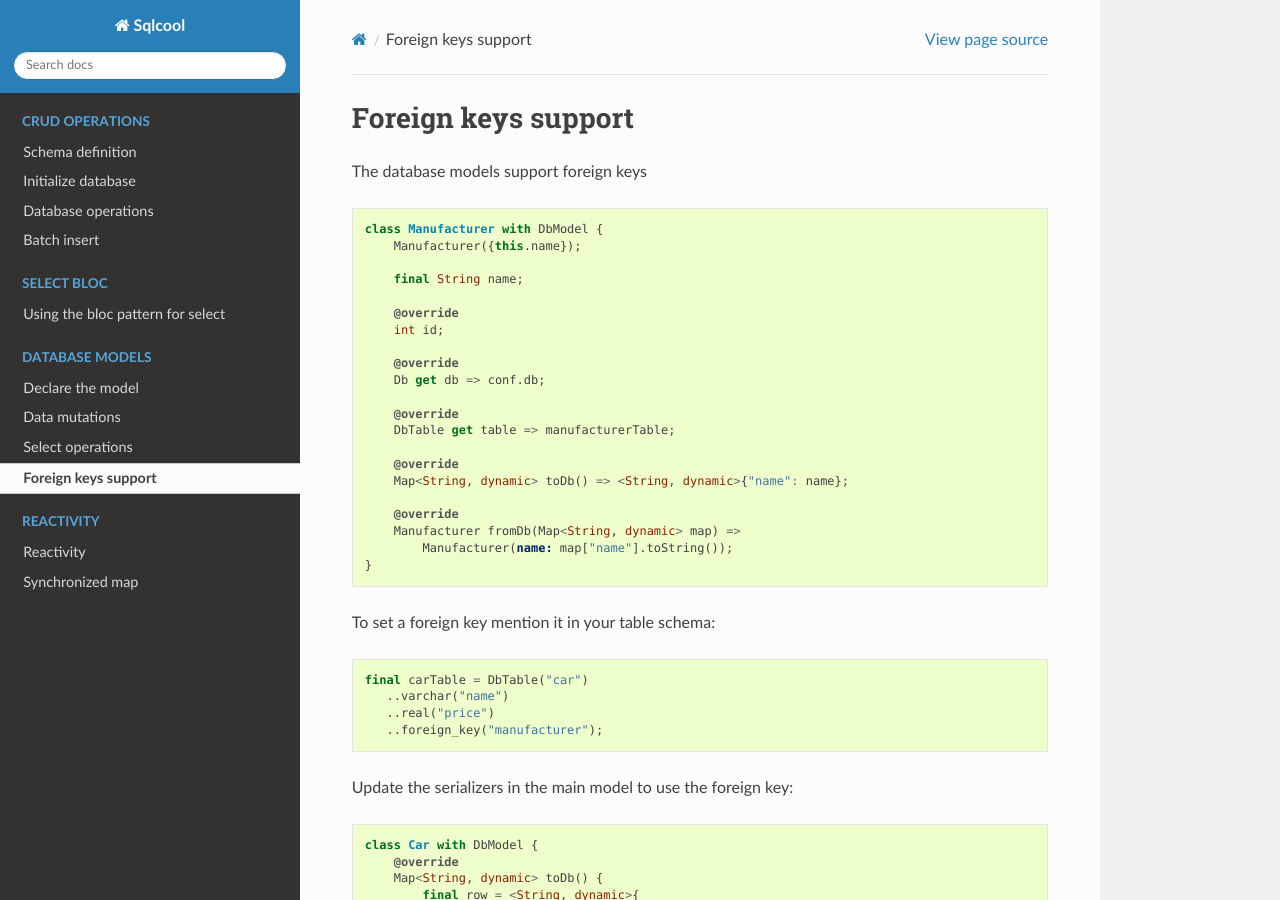
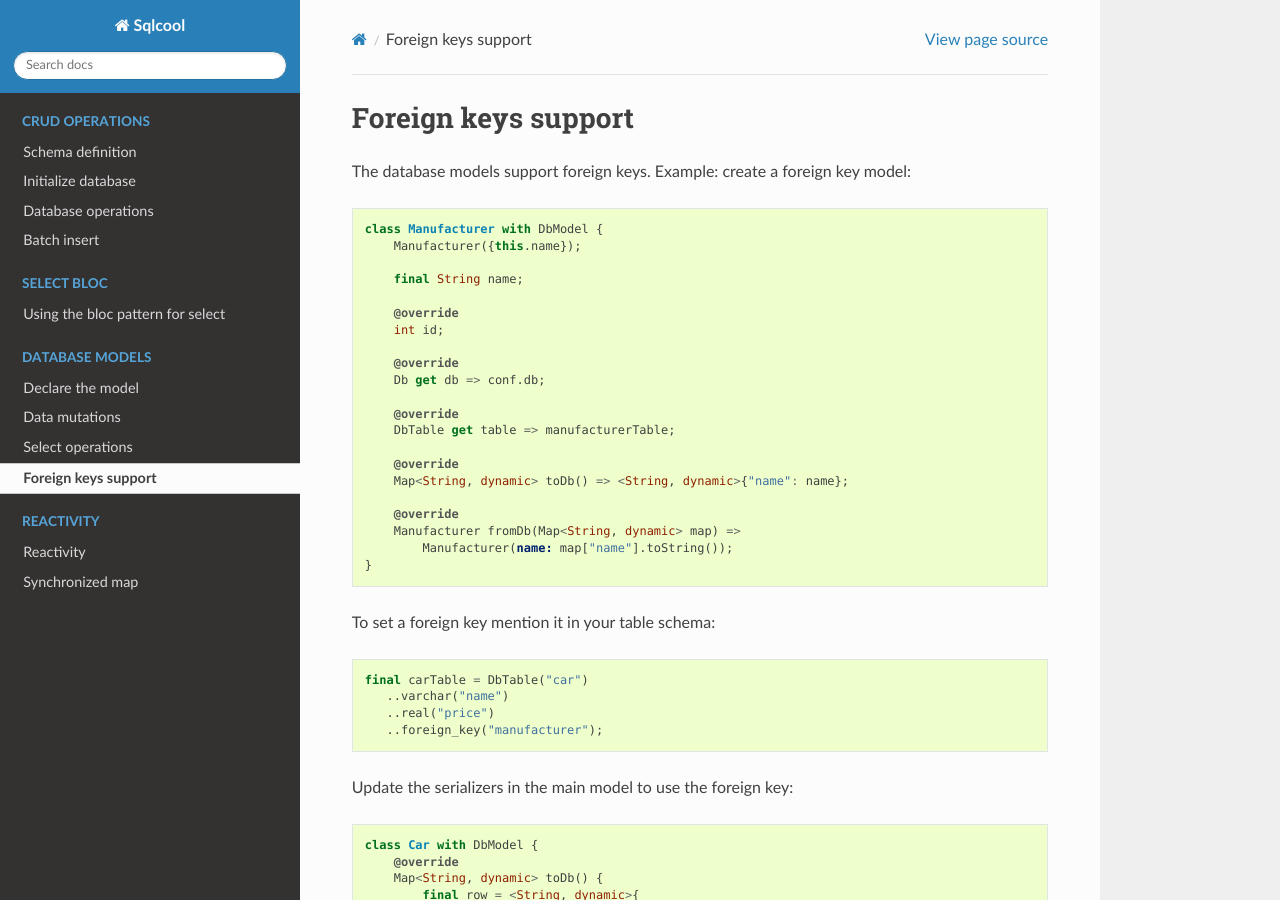
Before and after one commit to synw/sqlcool, a Sphinx documentation site: the page built from docs/dbmodels/foreign_keys.rst, in a window 1280 px wide and 900 px high. Built offline with Sphinx 7.4.7 and the Read the Docs theme 2.0.0, drawn with Linux system fonts in a browser that asks for light colours.

Commit message:
Minor improvement in doc

```diff
--- a/docs/dbmodels/foreign_keys.rst
+++ b/docs/dbmodels/foreign_keys.rst
@@ -1,7 +1,7 @@
 Foreign keys support
 ====================
 
-The database models support foreign keys
+The database models support foreign keys. Example: create a foreign key model:
 
 .. highlight:: dart
 
```
